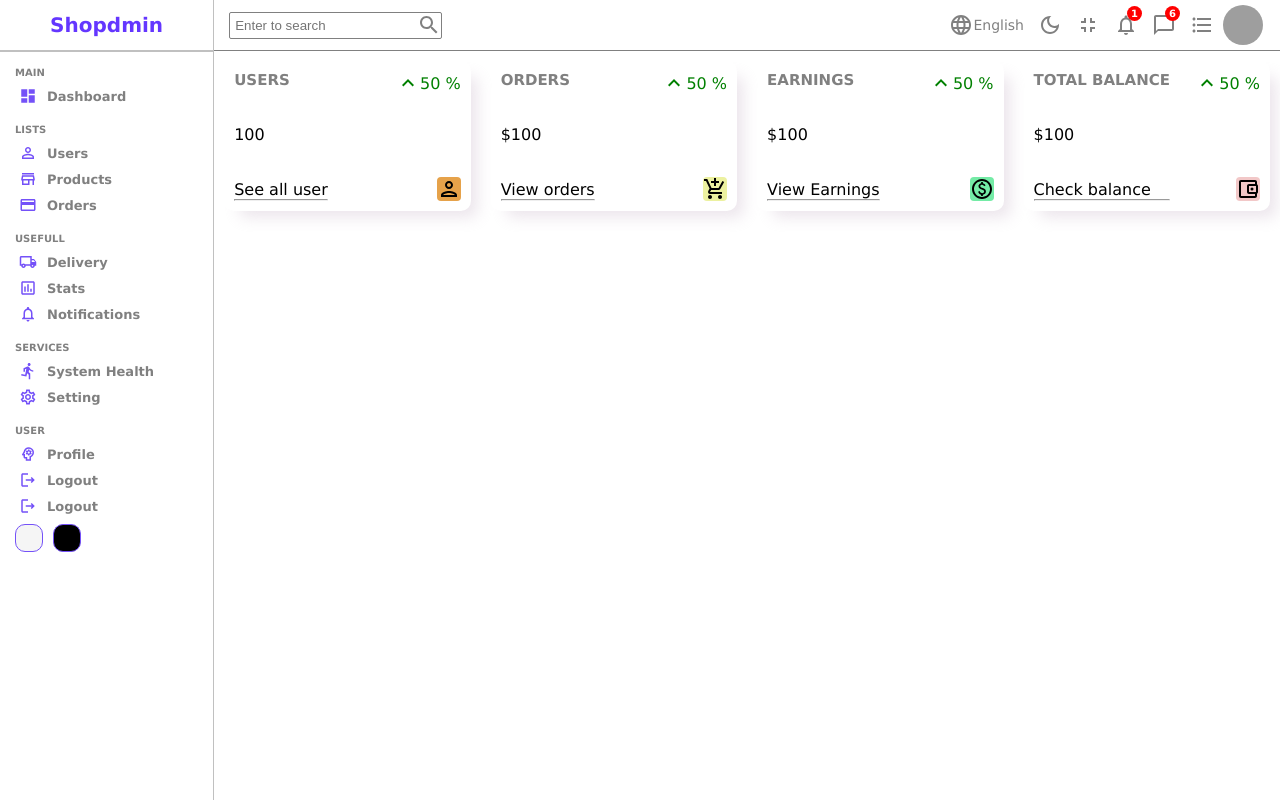
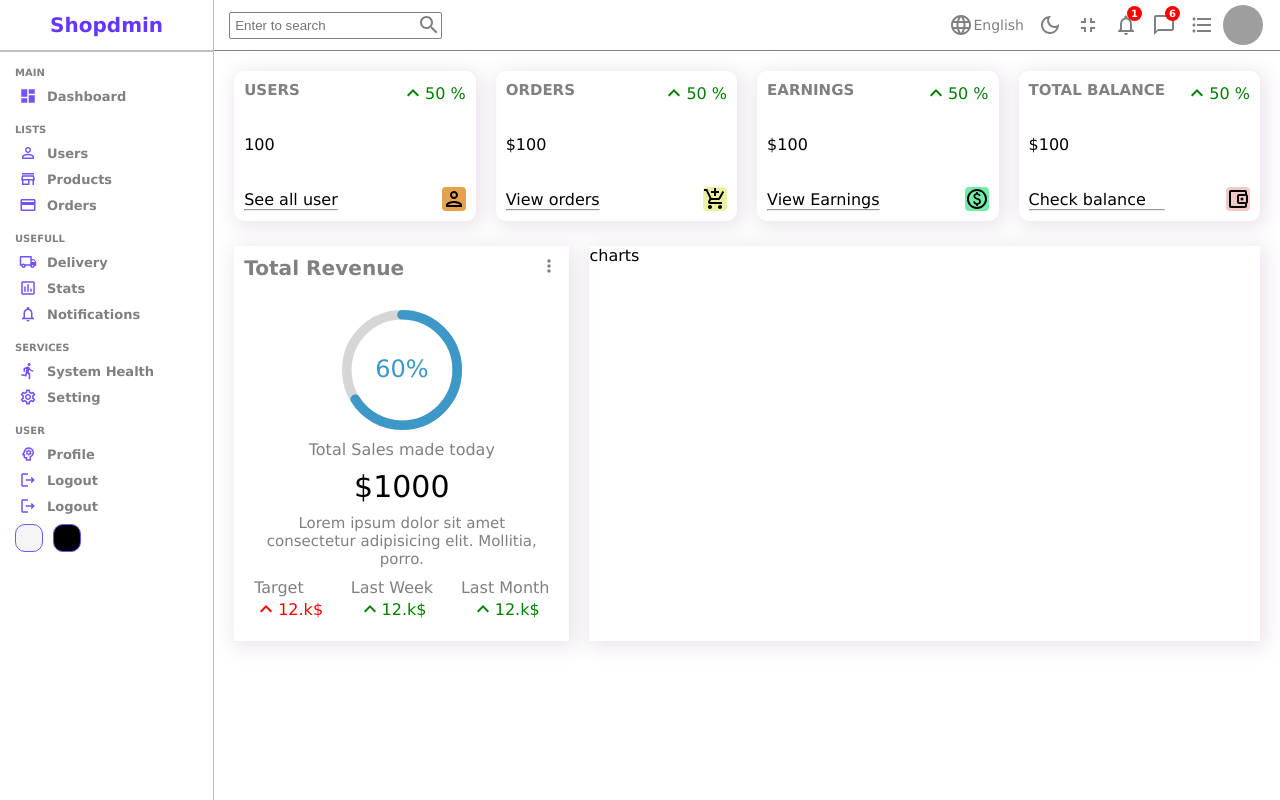
Before and after one commit to M-adeelnasir/admin-dashboard, a React (Create React App) app: page / in a window 1280 px wide. Built offline with nearby package versions, Linux system fonts and the light colour scheme; grey boxes are pictures that could not be loaded.

Commit message:
featured chart with progressbar complete

```diff
--- a/package.json
+++ b/package.json
@@ -12,6 +12,7 @@
     "@testing-library/react": "^13.1.1",
     "@testing-library/user-event": "^13.5.0",
     "react": "^18.0.0",
+    "react-circular-progressbar": "^2.0.4",
     "react-dom": "^18.0.0",
     "react-router-dom": "^6.3.0",
     "react-scripts": "5.0.1",
--- /dev/null
+++ b/src/components/charts/Charts.js
@@ -0,0 +1,11 @@
+import React from 'react'
+import './charts.scss'
+const Charts = () => {
+    return (
+        <div className="chart">
+            charts
+        </div>
+    )
+}
+
+export default Charts
--- /dev/null
+++ b/src/components/charts/charts.scss
@@ -0,0 +1,6 @@
+.chart {
+  flex: 5;
+  -webkit-box-shadow: 3px 3px 18px 3px rgba(224, 213, 224, 0.64);
+  -moz-box-shadow: 3px 3px 18px 3px rgba(224, 213, 224, 0.64);
+  box-shadow: 3px 3px 18px 3px rgba(224, 213, 224, 0.64);
+}
--- /dev/null
+++ b/src/components/featured/Featured.js
@@ -0,0 +1,54 @@
+import React from 'react'
+import './featured.scss'
+import MoreVertOutlinedIcon from '@mui/icons-material/MoreVertOutlined';
+import { CircularProgressbar } from 'react-circular-progressbar';
+import 'react-circular-progressbar/dist/styles.css';
+import KeyboardArrowUpOutlinedIcon from '@mui/icons-material/KeyboardArrowUpOutlined';
+
+const Featured = () => {
+
+    const percentage = 66;
+    return (
+        <div className="featured">
+            <div className="top">
+                <h6 className='title'>Total Revenue</h6>
+                <MoreVertOutlinedIcon fontSize='small' />
+            </div>
+            <div className="center">
+                <div className="featuredChart">
+                    <div style={{ width: 120, height: 120 }}>
+                        <CircularProgressbar value={percentage} text="60%" />
+                    </div>
+                </div>
+                <p className='title'>Total Sales made today</p>
+                <p className='amount'>$1000</p>
+                <p className="desc">Lorem ipsum dolor sit amet consectetur adipisicing elit. Mollitia, porro.</p>
+                <div className="summary">
+                    <div className="item">
+                        <div className="ItemTitle">Target</div>
+                        <div className='val negative'>
+                            <KeyboardArrowUpOutlinedIcon />
+                            <span>12.k$</span>
+                        </div>
+                    </div>
+                    <div className="item">
+                        <div className="ItemTitle">Last Week</div>
+                        <div className='val positive'>
+                            <KeyboardArrowUpOutlinedIcon />
+                            <span>12.k$</span>
+                        </div>
+                    </div>
+                    <div className="item">
+                        <div className="ItemTitle">Last Month</div>
+                        <div className='val positive'>
+                            <KeyboardArrowUpOutlinedIcon />
+                            <span>12.k$</span>
+                        </div>
+                    </div>
+                </div>
+            </div>
+        </div>
+    )
+}
+
+export default Featured
--- /dev/null
+++ b/src/components/featured/featured.scss
@@ -0,0 +1,56 @@
+.featured {
+  flex: 2.5;
+  -webkit-box-shadow: 3px 3px 18px 3px rgba(224, 213, 224, 0.64);
+  -moz-box-shadow: 3px 3px 18px 3px rgba(224, 213, 224, 0.64);
+  box-shadow: 3px 3px 18px 3px rgba(224, 213, 224, 0.64);
+
+  .top {
+    display: flex;
+    justify-content: space-between;
+    color: grey;
+    font-size: 30px;
+    padding: 10px;
+  }
+  .center {
+    padding: 20px;
+    display: flex;
+    flex-direction: column;
+    align-items: center;
+    justify-content: center;
+    gap: 10px;
+    .desc {
+      text-align: center;
+      font-size: 15px;
+      color: grey;
+    }
+    .title {
+      color: grey;
+    }
+    .amount {
+      font-size: 30px;
+    }
+    .summary {
+      display: flex;
+      justify-content: space-between;
+      align-items: center;
+      width: 100%;
+      .item {
+        .val {
+          display: flex;
+          align-items: center;
+          justify-content: center;
+        }
+        .positive {
+          color: green;
+        }
+        .negative {
+          color: red;
+        }
+
+        .ItemTitle {
+          color: grey;
+        }
+      }
+    }
+  }
+}
--- a/src/components/widget/widget.scss
+++ b/src/components/widget/widget.scss
@@ -2,9 +2,9 @@
   display: flex;
   flex: 1;
   justify-content: space-between;
-  -webkit-box-shadow: 11px 11px 15px -5px rgba(224, 213, 224, 0.64);
-  -moz-box-shadow: 11px 11px 15px -5px rgba(224, 213, 224, 0.64);
-  box-shadow: 11px 11px 15px -5px rgba(224, 213, 224, 0.64);
+  -webkit-box-shadow: 3px 3px 18px 3px rgba(224, 213, 224, 0.64);
+  -moz-box-shadow: 3px 3px 18px 3px rgba(224, 213, 224, 0.64);
+  box-shadow: 3px 3px 18px 3px rgba(224, 213, 224, 0.64);
   border-radius: 10px;
   padding: 10px;
   height: 150px;
--- a/src/pages/admin/home/Home.js
+++ b/src/pages/admin/home/Home.js
@@ -2,6 +2,8 @@ import React from 'react'
 import Navbar from '../../../components/nav/Navbar'
 import Sidebar from '../../../components/sidebar/Sidebar'
 import Widget from '../../../components/widget/Widget'
+import Charts from '../../../components/charts/Charts'
+import Featured from '../../../components/featured/Featured'
 import './home.scss'
 const Home = () => {
     return (
@@ -16,6 +18,10 @@ const Home = () => {
                     <Widget type='earnings' />
                     <Widget type='balance' />
                 </div>
+                <div className="charts">
+                    <Featured />
+                    <Charts />
+                </div>
             </div>
         </div>
     )
--- a/src/pages/admin/home/home.scss
+++ b/src/pages/admin/home/home.scss
@@ -4,10 +4,16 @@
   .homeContainer {
     flex: 5;
 
-    .widgets {
+    .widgets,
+    .charts {
       display: flex;
       gap: 20px;
-      padding: 10px;
+      padding: 20px;
+    }
+
+    .charts {
+      display: flex;
+      padding: 5px 20px;
     }
   }
 }
```
Also changed, not shown: 1 other file (tests, documents, lock files or other folders).
